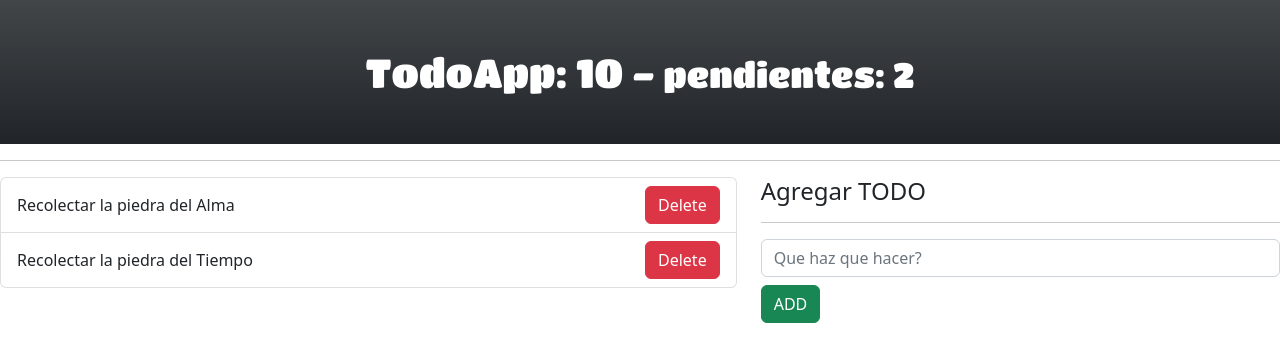
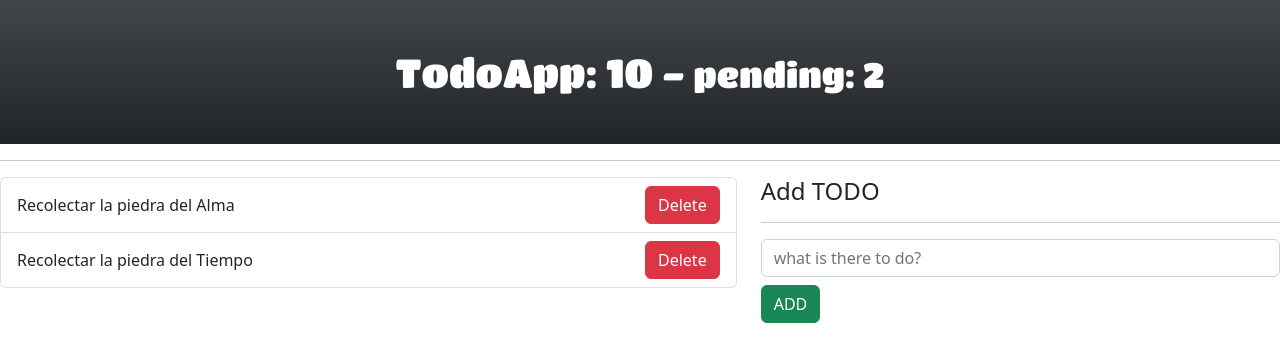
Before and after one commit to LucianoSainz/todoApp, a React (Vite) app: page / in a window 1280 px wide. Shown: the top 362 px of the page. Built offline with nearby package versions, Linux system fonts and the light colour scheme.

Commit message:
added a new todo

```diff
--- a/src/TodoApp.jsx
+++ b/src/TodoApp.jsx
@@ -23,12 +23,18 @@ export const TodoApp = () => {
  const [todos, dispatch] = useReducer(todoReducer, initialState)
 
  const handleNewTodo = (todo) => {
-  console.log({todo})
+  const action = {
+    type: '[TODO] Add Todo',
+    payload: todo
+  }
+
+  dispatch(action);
+
  }
 
   return (
     <>
-    <h1 className='text-center bg-dark bg-gradient p-5'>TodoApp: 10  - <small>pendientes: 2</small></h1>
+    <h1 className='text-center bg-dark bg-gradient p-5'>TodoApp: 10  - <small>pending: 2</small></h1>
     <hr />
 
     <div className='row'>
@@ -38,7 +44,7 @@ export const TodoApp = () => {
 
 
       <div className='col-5'>
-        <h4>Agregar TODO</h4>
+        <h4>Add TODO</h4>
         <hr />
         <TodoAdd  onNewTodo={handleNewTodo}/>
       </div>
--- a/src/components/TodoAdd.jsx
+++ b/src/components/TodoAdd.jsx
@@ -25,7 +25,7 @@ export const TodoAdd = ({onNewTodo}) => {
     return(
         <>
         <form onSubmit={onFormSubmit}>
-          <input type="text" placeholder='Que haz que hacer? '
+          <input type="text" placeholder='what is there to do? '
            className='form-control'
            name='description'
            value={description}
--- a/src/todoReducer.js
+++ b/src/todoReducer.js
@@ -4,8 +4,8 @@
 export const todoReducer = (initialState = [], action) => {
 
    switch (action.type) {
-    case 'ABC':
-        throw new Error('Action.type = ABC no esta implementado');
+    case '[TODO] Add Todo':
+        return  [...initialState, action.payload]
 
     default:
         return initialState
```
